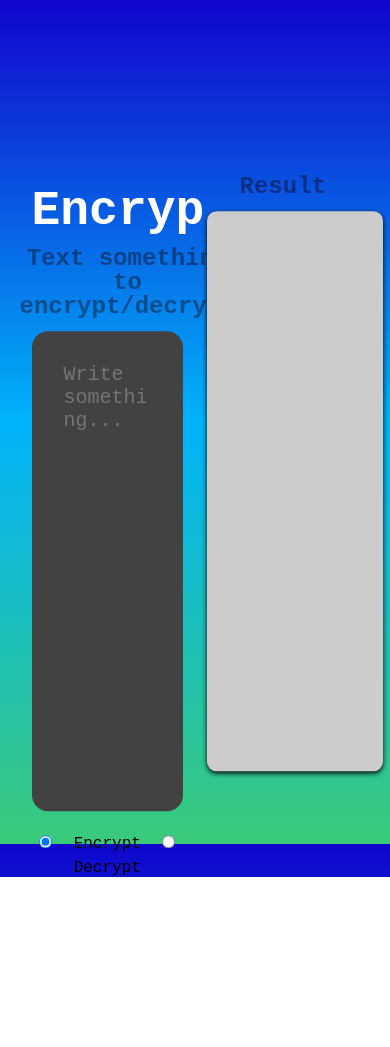
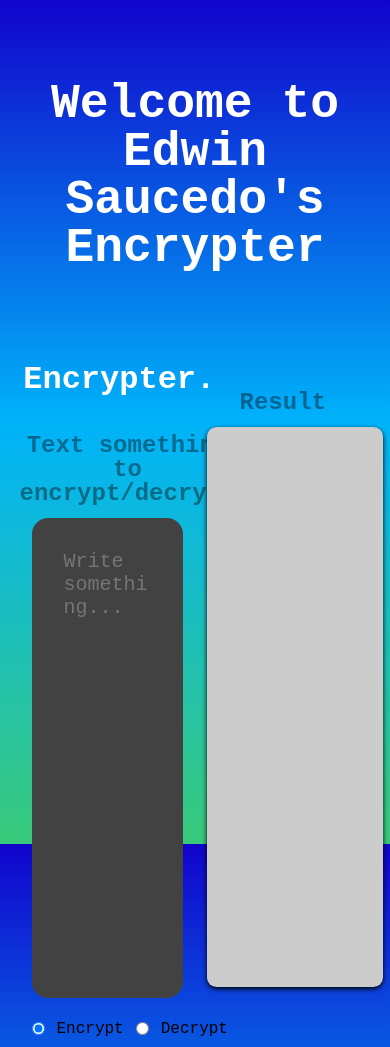
Before and after one commit to EdwinSaucedoMX/encrypter_alura_project, a plain HTML site: page index.html in a window 390 px wide. Before the commit the page ends 877 px from the top, so only its background shows below. Drawn offline with Linux system fonts and the light colour scheme; a web font is replaced by a local one.

Commit message:
Adding responsive and fixing overflow bug

```diff
--- a/index.html
+++ b/index.html
@@ -9,12 +9,15 @@
 </head>
 <body>
     <div class="app">
+        <h1 class="title">Welcome to Edwin Saucedo's Encrypter</h1>
         <section>
-            <main>
-                <h1 id="main-title">Encrypter.</h1>
-                <h3 id="typing"></h3>
-            </main>
             <form class="form-flex">
+                <main>
+                    <div class="text-container">
+                        <h1 id="main-title">Encrypter.</h1>
+                        <h3 id="typing"></h3>
+                    </div>
+                </main>
                 <h2 class="subtitle">Text something to encrypt/decrypt</h2>
                 <textarea class="input-text" placeholder="Write something..."></textarea>
                 <div class="select-container">
@@ -29,7 +32,9 @@
             <h2 class="subtitle">Result</h2>
             <div class="container-message">
                 <span class="content-message"></span>
-                <div class="loading"></div>
+                <div class="load-container">
+                    <div class="loading"></div>
+                </div>
                 <button class="copy">Copy</button>
             </div>
         </section>
--- a/styles.css
+++ b/styles.css
@@ -18,15 +18,25 @@ html{
     font-family: 'Chivo Mono', monospace !important;
 }
 
+body {
+    overflow-x: hidden;
+}
 .app{
     width: 100%;
-    height: fit-content;
+    height: 100%;
     display: flex;
     flex-flow: row wrap;
     align-content: center;
     justify-content: center;
     text-align: center;
-    transform: translate(0, 25%);
+}
+
+.title{
+    color: #fff;
+    font-size: 3rem;
+    font-weight: 800;
+    margin: 3rem 0;
+    padding: 2rem;
 }
 
 .form-flex {
@@ -99,12 +109,13 @@ html{
 }
 
 .content-message{
-    display: inline-block;
+
     flex-flow: row wrap;
-    overflow-y: auto;
+    overflow: auto;
     width: 100%;
     height: 85%;
     overflow-wrap: break-word;
+    z-index: 3;
 }
 
 section{
@@ -112,7 +123,6 @@ section{
     display: flex;
     flex-flow: column nowrap;
     align-content: center;
-    height: 70%;
     justify-content: center;
     width: 45%;
 }
@@ -127,11 +137,11 @@ section main{
 }
 
 #main-title{
-    width: 18.05rem;
+    width: fit-content;
     height: 3rem;
     color: #fff;
     padding: 0;
-    font-size: 3rem;
+    font-size: 2rem;
     font-weight: 800;
     animation: steps(10) 3s writing;
     overflow: hidden;
@@ -142,6 +152,13 @@ section main{
     border-left: 3px solid #fff;
     opacity: 0;
     animation: cubic-bezier(0.68, -0.55, 0.265, 1.55) .75s blinking 6;
+}
+
+.select-container{
+    display: flex;
+
+    align-items: center;
+    justify-content: center;
 }
 
 .copy{
@@ -163,20 +180,31 @@ section main{
     transform: scale(0.9);
 }
 
+.load-container{
+    position: absolute;
+    top: 0;
+    left: 0;
+    width: 100%;
+    height: 100%;
+    display: flex;
+    flex-flow: row wrap;
+    align-content: center;
+    justify-content: center;
+}
+
 .loading{
     background-image: url('./img/loading.png');
     background-repeat: no-repeat;
-    background-size: 15%;
+    background-size: 100%;
     filter: brightness(0.5);
     background-position: center;
-    width:100%;
-    overflow: hidden;
-    height: 92.3%;
-    position: absolute;
-    top: 2.25rem;
-    left: .75rem;
+    width:100px;
+    height: 100px;
+
+    position: relative;
     animation: loading 2s infinite linear;
     display: none;
+
 }
 
 .show{
@@ -185,7 +213,7 @@ section main{
 }
 
 .hide{
-    color: transparent;
+    content-visibility: hidden;
 }
 
 
@@ -194,7 +222,7 @@ section main{
         width: 0;
     }
     to {
-        width: 18.05rem;
+        width: 100%;
     }
 }
 
```
